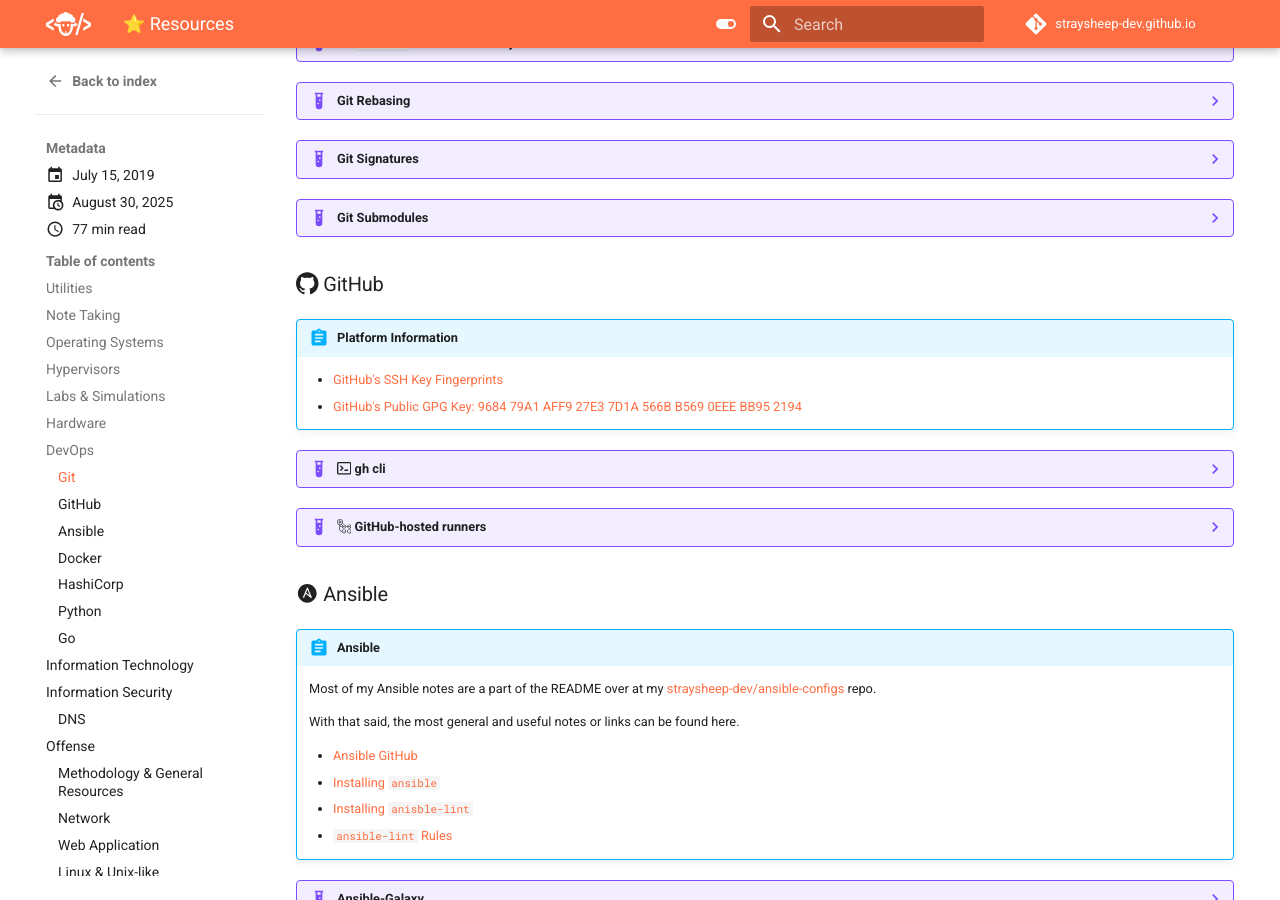
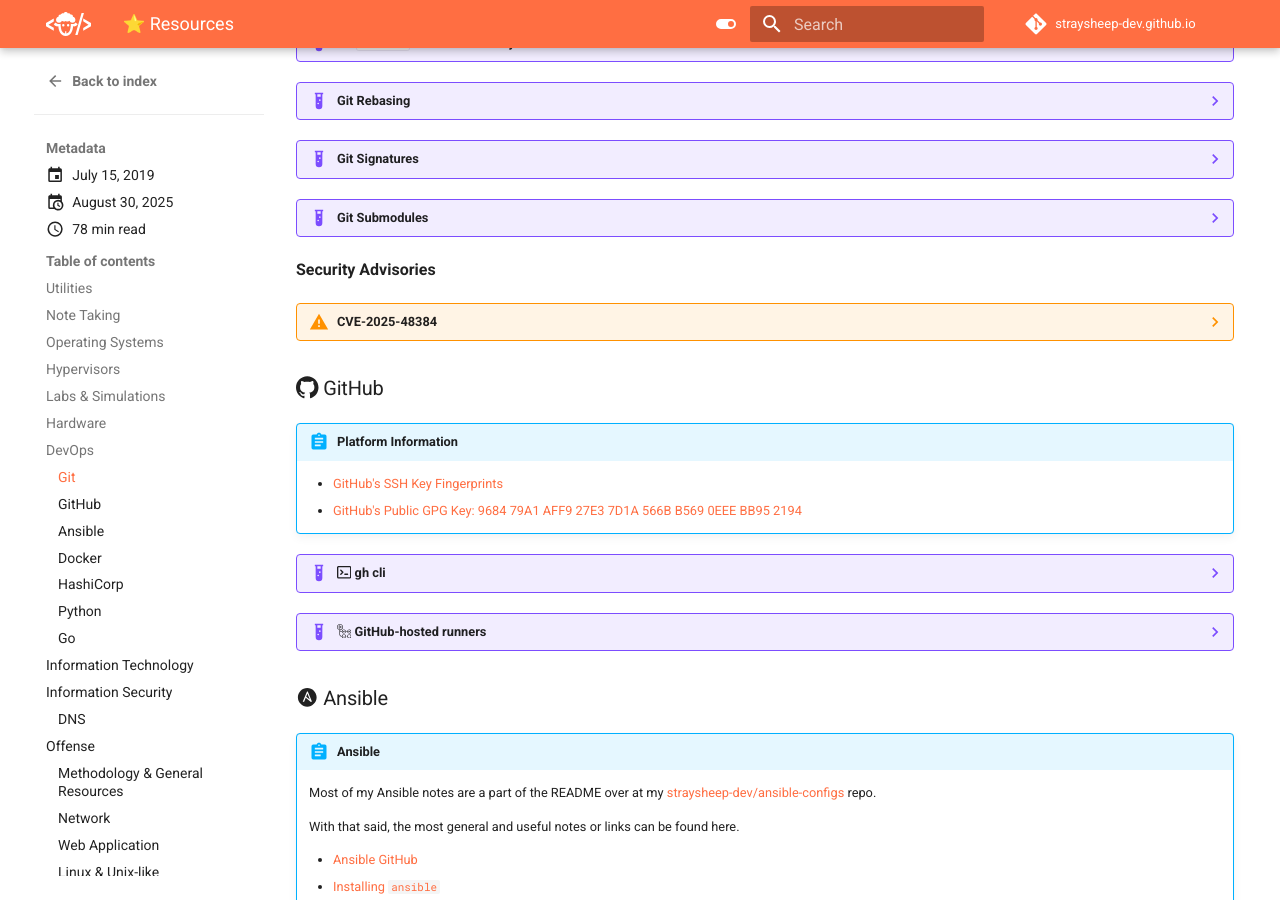
Before and after one commit to straysheep-dev/straysheep-dev.github.io, an MkDocs documentation site: the page built from docs/blog/posts/resources.md, in a window 1280 px wide and 900 px high, scrolled down 5490 px. Built offline with MkDocs 1.6.1 and Material for MkDocs 9.7.7, drawn with Linux system fonts in a browser that asks for light colours; comment, search, counter and statistics services are not loaded; some of the changed lines change nothing that is shown; some of the changed text lies outside the part shown.

Commit message:
Update blog

````diff
--- a/docs/blog/posts/resources.md
+++ b/docs/blog/posts/resources.md
@@ -1029,6 +1029,14 @@
 	git submodule foreach 'git pull'
 	```
 
+**Security Advisories**
+
+??? warning "CVE-2025-48384"
+
+	> When reading a config value, Git strips any trailing carriage return and line feed (CRLF). When writing a config entry, values with a trailing CR are not quoted, causing the CR to be lost when the config is later read. When initializing a submodule, if the submodule path contains a trailing CR, the altered path is read resulting in the submodule being checked out to an incorrect location. If a symlink exists that points the altered path to the submodule hooks directory, and the submodule contains an executable post-checkout hook, the script may be unintentionally executed after checkout. This vulnerability is fixed in v2.43.7, v2.44.4, v2.45.4, v2.46.4, v2.47.3, v2.48.2, v2.49.1, and v2.50.1.
+
+	- <https://nvd.nist.gov/vuln/detail/CVE-2025-48384>
+	- <https://github.com/git/git/security/advisories/GHSA-vwqx-4fm8-6qc9>
 
 ### :simple-github: GitHub
 
@@ -1164,6 +1172,14 @@
 	- <https://github.com/docker/docker-py>
 	- [Ansible for Devops: Molecule Examples](https://github.com/geerlingguy/ansible-for-devops/tree/master/molecule)
 
+
+**Security Advisories**
+
+??? warning "CVE-2025-9074"
+
+	> A vulnerability was identified in Docker Desktop that allows local running Linux containers to access the Docker Engine API via the configured Docker subnet, at 192.168.65.7:2375 by default. This vulnerability occurs with or without Enhanced Container Isolation (ECI) enabled, and with or without the "Expose daemon on tcp://localhost:2375 without TLS" option enabled. This can lead to execution of a wide range of privileged commands to the engine API, including controlling other containers, creating new ones, managing images etc. In some circumstances (e.g. Docker Desktop for Windows with WSL backend) it also allows mounting the host drive with the same privileges as the user running Docker Desktop.
+
+	- <https://nvd.nist.gov/vuln/detail/CVE-2025-9074>
 
 ### :simple-hashicorp: HashiCorp
 
````
